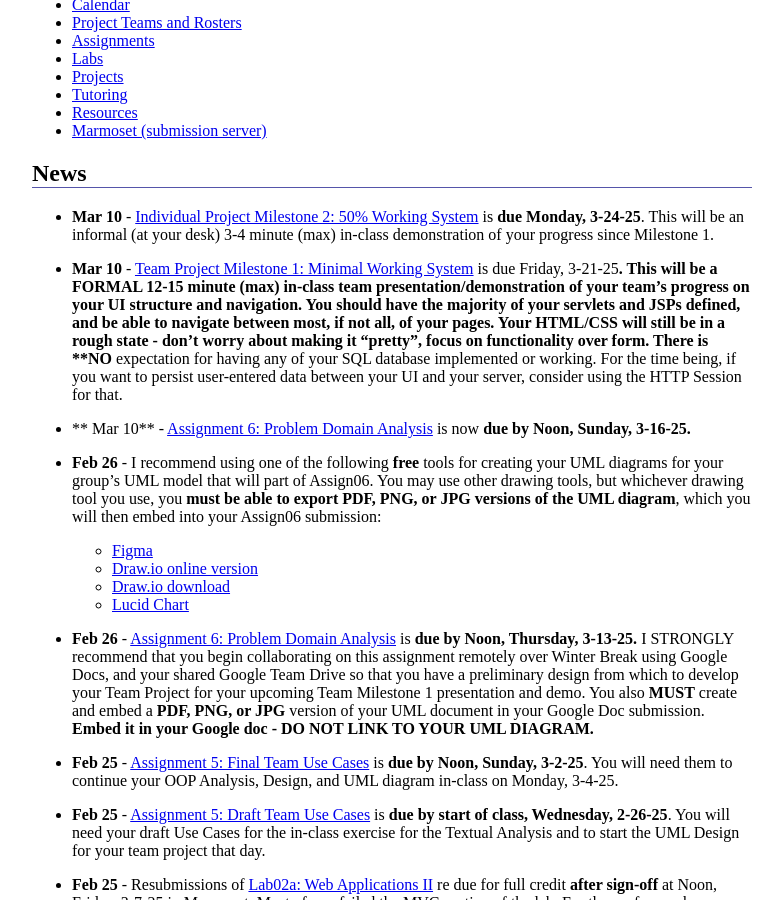
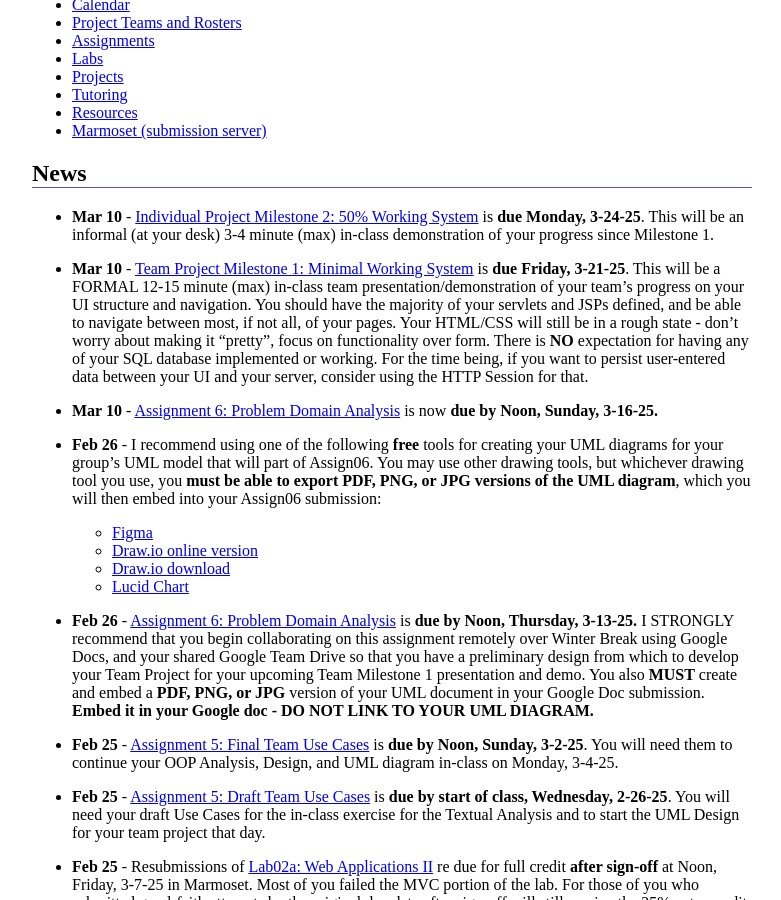
Before and after one commit to ycpcs/cs320-spring2025, a Jekyll site: the page built from index.md, in a window 1280 px wide and 900 px high, scrolled down 347 px. Shown: the whole window, without its empty margins (248-1029 px from the left). Built offline with Jekyll 4.4.1, drawn with Linux system fonts in a browser that asks for light colours.

Commit message:
minor edits

```diff
--- a/index.md
+++ b/index.md
@@ -74,10 +74,10 @@ As such, some of the links below could return 404 Page Not Found Errors.  We wil
 
 * **Mar 10** - [Individual Project Milestone 2: 50% Working System](assign/assign04.html) is **due Monday, 3-24-25**.  This will be an informal (at your desk) 3-4 minute (max) in-class demonstration of your progress since Milestone 1.
 
-* **Mar 10** - [Team Project Milestone 1: Minimal Working System](assign/assign03.html) is due Friday, 3-21-25**.  This will be a FORMAL 12-15 minute (max) in-class team presentation/demonstration of your team's progress on your UI structure and navigation.  You should have the majority of your servlets and JSPs defined, and be able to navigate between most, if not all, of your pages.  Your HTML/CSS will still be in a rough state - don't worry about making it "pretty", focus on functionality over form.  There is **NO** expectation for having any of your SQL database implemented or working.  For the time being, if you want to persist user-entered data between your UI and your server, consider using the HTTP Session for that.
+* **Mar 10** - [Team Project Milestone 1: Minimal Working System](assign/assign03.html) is **due Friday, 3-21-25**.  This will be a FORMAL 12-15 minute (max) in-class team presentation/demonstration of your team's progress on your UI structure and navigation.  You should have the majority of your servlets and JSPs defined, and be able to navigate between most, if not all, of your pages.  Your HTML/CSS will still be in a rough state - don't worry about making it "pretty", focus on functionality over form.  There is **NO** expectation for having any of your SQL database implemented or working.  For the time being, if you want to persist user-entered data between your UI and your server, consider using the HTTP Session for that.
 
 
-* ** Mar 10** - [Assignment 6: Problem Domain Analysis](assign/assign06.html) is now **due by Noon, Sunday, 3-16-25.**
+* **Mar 10** - [Assignment 6: Problem Domain Analysis](assign/assign06.html) is now **due by Noon, Sunday, 3-16-25.**
 
 * **Feb 26** - I recommend using one of the following **free** tools for creating your UML diagrams for your group's UML model that will part of Assign06.  You may use other drawing tools, but whichever drawing tool you use, you **must be able to export PDF, PNG, or JPG versions of the UML diagram**, which you will then embed into your Assign06 submission:
 
```
